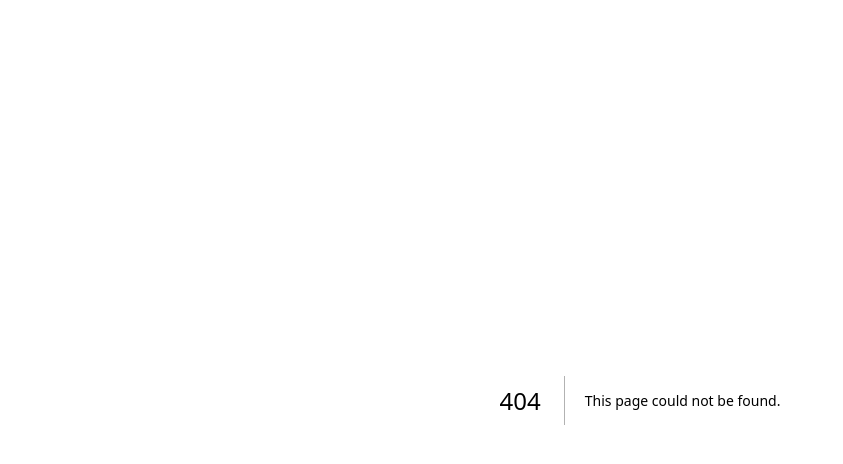
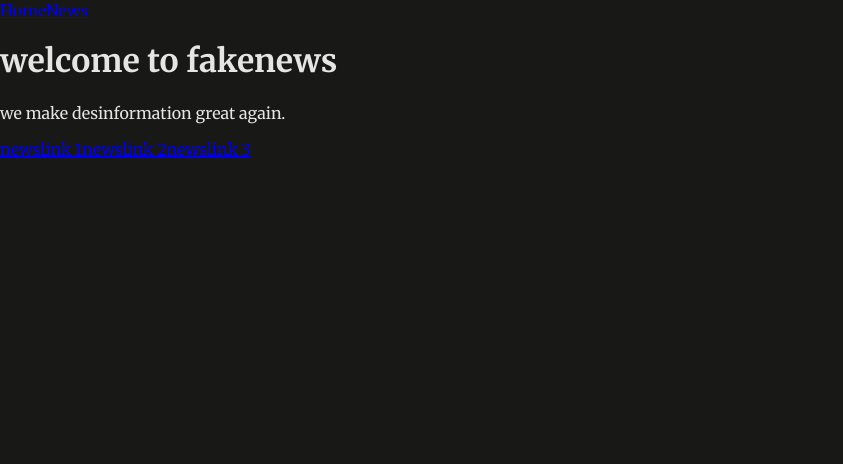
Before and after one commit to janpauldahlke/nextjs-routing-in-depth, a Next.js app: page /news in a window 1280 px wide. Before the commit this address had no page. Shown: the top 464 px of the page, without its empty margins (0-843 px from the left). Built offline with nearby package versions, Linux system fonts and the light colour scheme.

Commit message:
simple routing model for all pages

```diff
--- /dev/null
+++ b/app/components/mainheader/page.js
@@ -0,0 +1,12 @@
+import Link from "next/link";
+
+const MainHeader = () => {
+  return (
+    <header>
+      <Link href="/">Home</Link>
+      <Link href="/news">News</Link>
+    </header>
+  )
+}
+
+export default MainHeader;
--- a/app/layout.js
+++ b/app/layout.js
@@ -1,3 +1,4 @@
+import MainHeader from './components/mainheader/page';
 import './globals.css';
 
 export const metadata = {
@@ -6,9 +7,12 @@ export const metadata = {
 }
 
 export default function RootLayout({ children }) {
- return (
-    <html lang="en">
-      <body>{children}</body>
+return (
+  <html lang="en">
+    <body>
+      <MainHeader></MainHeader>
+      {children}
+    </body>
     </html>
   )
 }
--- /dev/null
+++ b/app/news/[newsSlug]/page.js
@@ -0,0 +1,10 @@
+const NewsDetailsPage = ({ params }) => {
+  console.log(params)
+  return (
+    <>
+      news content for:  { params.newsSlug}
+    </>
+  )
+}
+
+export default NewsDetailsPage;
--- /dev/null
+++ b/app/news/page.js
@@ -0,0 +1,16 @@
+import Link from "next/link";
+
+const NewsPage = () => {
+  return (
+    <>
+      <h1>welcome to fakenews</h1>
+      <p>we make desinformation great again.</p>
+
+      <Link href="/news/link1">newslink 1</Link>
+      <Link href="/news/link2">newslink 2</Link>
+      <Link href="/news/link3">newslink 3</Link>
+    </>
+  );
+}
+
+export default NewsPage;
```
